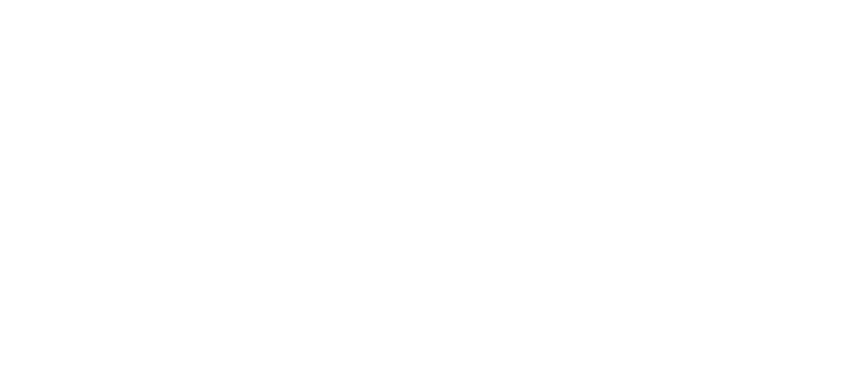
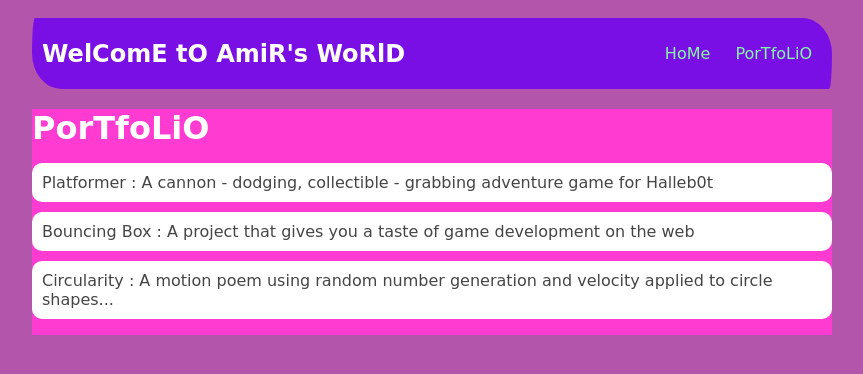
Before and after one commit to amir1mundy/amir1mundy.github.io, a plain HTML site: page portfolio.html in a window 1280 px wide. Shown: the whole page, without its empty margins (208-1071 px from the left). Drawn offline with Linux system fonts and the light colour scheme.

Commit message:
add portfolio.html file

```diff
--- a/portfolio.html
+++ b/portfolio.html
@@ -0,0 +1,35 @@
+<!DOCTYPE HTML>
+<html>
+    <head>
+        <title>AmirLife :]</title>
+        <link rel="stylesheet" href="style.css">
+    </head>
+
+    <body>
+      <div id="all-contents">
+            <nav>
+            <!-- Nav stuff here...-->
+                <h1>WelComE tO AmiR's WoRlD</h1>
+                <ul id="nav-ul">
+                   <li class="nav-li">
+                   <a class="nav-a" href="index.html">HoMe</a>
+                 </li>
+                 <li class="nav-li">
+                    <a class="nav-a" href="portfolio.html">PorTfoLiO</a>
+                 </li>
+             </ul>
+         </nav>
+         <main>
+            <div class="contents">
+                <h1>PorTfoLiO</h1>
+                <ul id="portfolio">
+                    <li><a href="projects/platformer/">Platformer : A cannon - dodging, collectible - grabbing adventure game for Halleb0t</a></li>
+    <li><a href="projects/bouncing-box/">Bouncing Box : A project that gives you a taste of game development on the web </a></li>
+    <li><a href="projects/circularity/">Circularity : A motion poem using random number generation and velocity applied to circle shapes...</a></li>
+                </ul>
+            </div>
+         </main>
+     </div>
+      </div>
+    </body>
+</html>
--- a/style.css
+++ b/style.css
@@ -14,6 +14,7 @@ nav {
     background: rgb(122, 15, 229);
    margin: 0 auto;
    margin-bottom: 20px;
+   border-radius: 10px 100px / 120px;
 
 
     display: flex;
@@ -35,12 +36,12 @@ h1 {
 }
 a {
     text-decoration: none;
-    color: #fff;
+    color: #86f7a8;
 }
 
 /* main container area beneath menu */
 main {
-    background: rgb(245, 238, 219);
+    background: rgb(255, 59, 209);
     display: flex;
 }
 .sidebar {
@@ -49,6 +50,7 @@ main {
 }
 .sidebar-img {
     width: 200px;
+    border-width: thick;
 }
 .content {
     flex: 1;
@@ -59,7 +61,35 @@ main {
 #interests {
     border: 4px silver ridge;
     padding: 8px;
+    border-right-color: rgb(170, 50, 220, .6);
+    border-width: thick;
 }
+
 h2, h3 {
     margin: 0px;
 }
+/* portfolio styles */
+.content h1 {
+    color: black;
+}
+
+#portfolio {
+    list-style-type: none;
+    padding-left: 0;
+}
+
+#portfolio li {
+    background: #fff;
+    padding: 10px;
+    border-radius: 10px;
+    margin-bottom: 10px;
+}
+
+#portfolio li:hover {
+    background: #eee;
+}
+
+#portfolio a {
+    text-decoration: none;
+    color: #454545;
+}
```
Also changed, not shown: index.html (+2 -2 lines).
